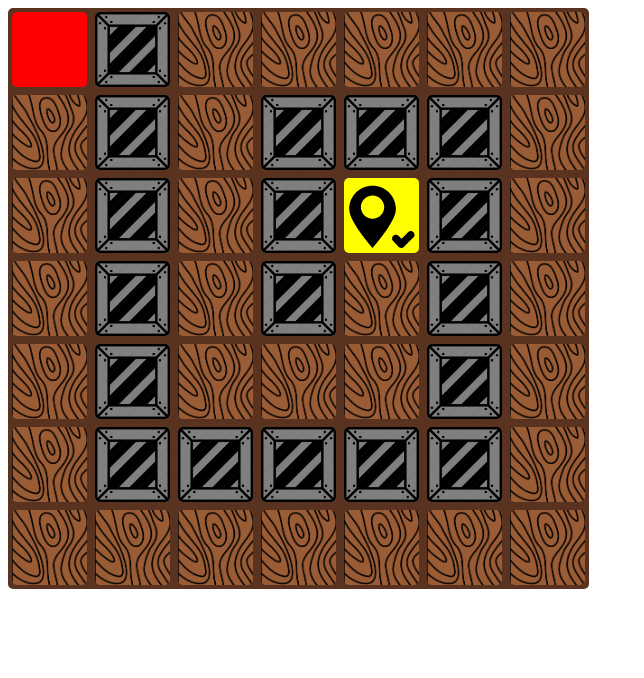
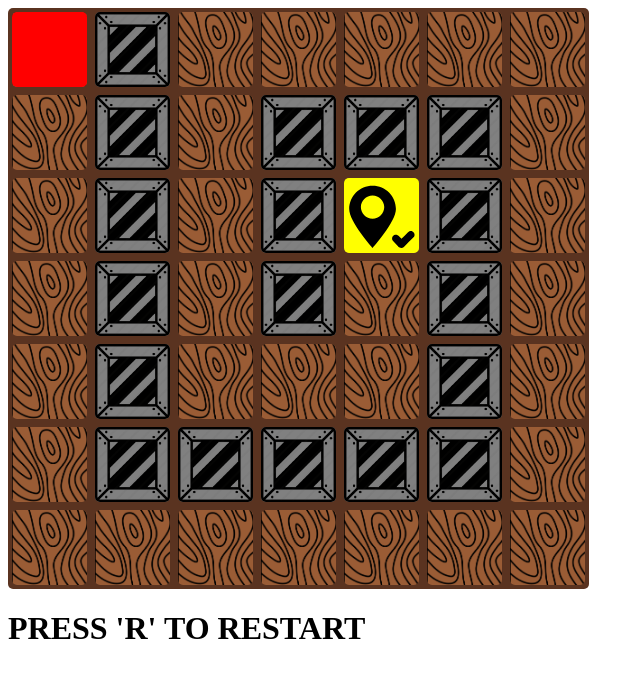
Before and after one commit to opsat73/opsat73.github.io, a plain HTML site: page index.html in a window 1280 px wide. Shown: the whole page, without its empty margins (0-644 px from the left). Drawn offline with Linux system fonts and the light colour scheme.

Commit message:
add instructions

```diff
--- a/index.html
+++ b/index.html
@@ -12,5 +12,6 @@
     <div class="gamefield">
     </div>
 </div>
+<H1> PRESS 'R' TO RESTART</H1>
 </body>
 </html>
```
Also changed, not shown: coubquest.js (+7 -31 lines), 1 other file.
